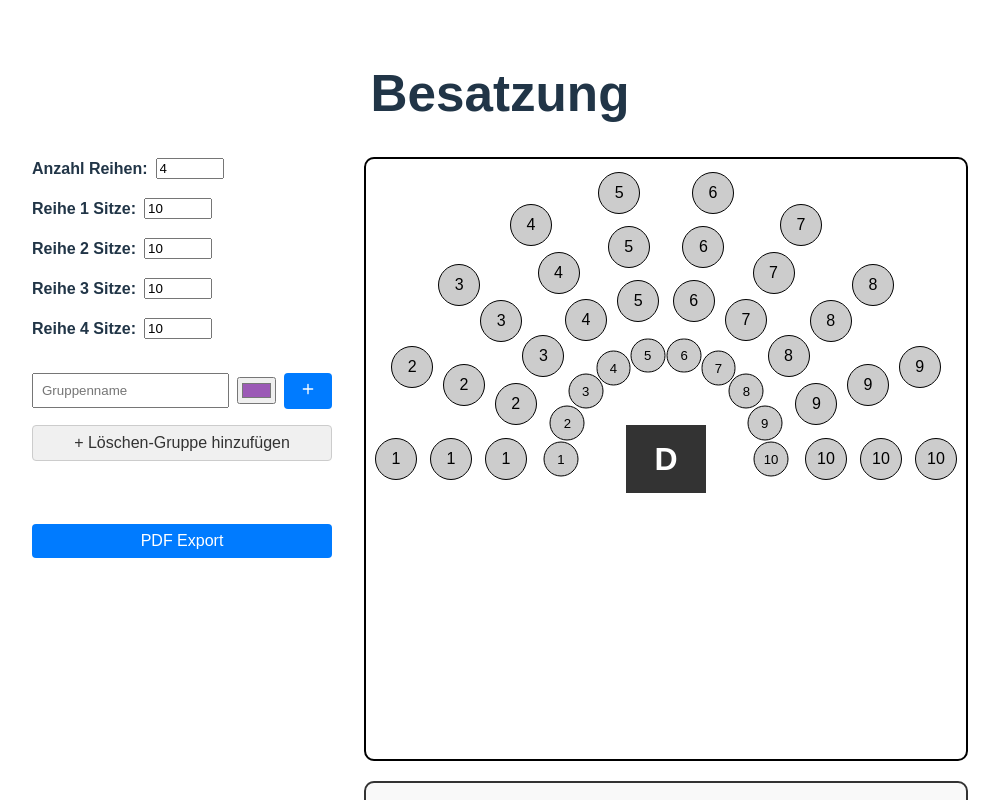
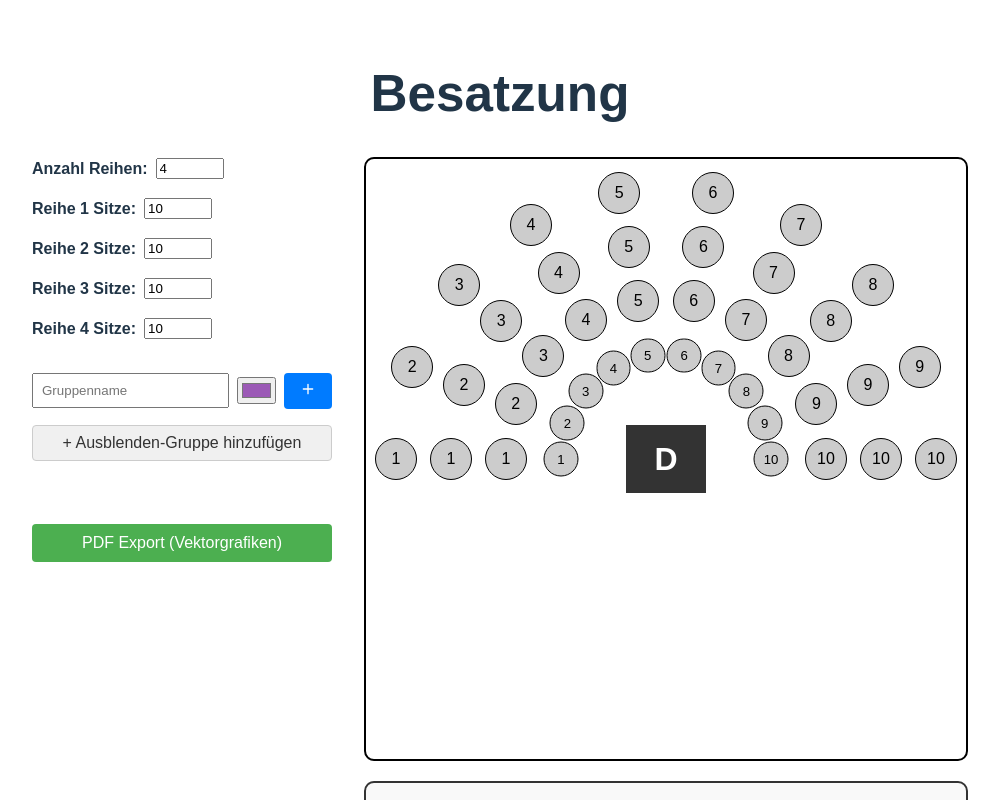
Before and after one commit to Swisscoder77/orchestra-seats, a React (Vite) app in the folder my-react-app/: page / in a window 1280 px wide. Shown: the top 800 px of the page, without its empty margins (140-1139 px from the left). Built offline with nearby package versions, Linux system fonts and the light colour scheme.

Commit message:
PDF-Export

```diff
--- a/my-react-app/src/App.jsx
+++ b/my-react-app/src/App.jsx
@@ -1,12 +1,9 @@
 import { useState, useRef, useEffect } from 'react';
-import html2canvas from 'html2canvas';
 import jsPDF from 'jspdf';
 import './App.css';
 
 function darkenColor(color, amount = 0.3) {
-  // Remove # if present
   color = color.replace('#', '');
-  // Parse r, g, b values
   const num = parseInt(color, 16);
   const amt = Math.round(2.55 * amount * 100);
   const R = (num >> 16) - amt;
@@ -50,14 +47,14 @@ function App() {
   const predefinedColors = ['#E74C3C', '#3498DB', '#2ECC71', '#F39C12', '#9B59B6', '#1ABC9C', '#E67E22', '#34495E', '#F1C40F', '#E91E63'];
 
   useEffect(() => {
-    const usedColors = groups.filter(g => g.name !== "Löschen").map(g => g.color);
+    const usedColors = groups.filter(g => g.name !== "Ausblenden").map(g => g.color);
     const availableColors = predefinedColors.filter(c => !usedColors.includes(c));
     const randomColor = availableColors.length > 0 ? availableColors[Math.floor(Math.random() * availableColors.length)] : predefinedColors[Math.floor(Math.random() * predefinedColors.length)];
     setNewGroupColor(randomColor);
   }, [groups]);
 
   const addGroup = () => {
-    if (newGroupName.trim() && newGroupName.trim() !== "Löschen") {
+    if (newGroupName.trim() && newGroupName.trim() !== "Ausblenden") {
       setGroups([...groups, { name: newGroupName, color: newGroupColor, seats: new Set() }]);
       setNewGroupName('');
       setNewGroupColor('#FF6B6B');
@@ -71,14 +68,14 @@ function App() {
   };
 
   const startEditGroup = (index) => {
-    if (groups[index].name !== "Löschen") {
+    if (groups[index].name !== "Ausblenden") {
       setEditingGroup(index);
       setEditName(groups[index].name);
     }
   };
 
   const saveEditGroup = () => {
-    if (editName.trim() && editName.trim() !== "Löschen") {
+    if (editName.trim() && editName.trim() !== "Ausblenden") {
       setGroups(groups.map((g, i) => i === editingGroup ? { ...g, name: editName } : g));
     }
     setEditingGroup(null);
@@ -91,26 +88,21 @@ function App() {
     const seatId = `${rowIndex}-${seatIndex}`;
     const selectedGroupData = groups[selectedGroup];
 
-    // Wenn die Lösch-Gruppe ausgewählt ist
-    if (selectedGroupData.name === "Löschen") {
-      // Entferne den Sitz aus allen FARB-Gruppen und füge ihn zur Lösch-Gruppe hinzu
+    if (selectedGroupData.name === "Ausblenden") {
       setGroups(groups.map(g => {
         const newSeats = new Set(g.seats);
-        if (g.name === "Löschen") {
-          // Zur Lösch-Gruppe hinzufügen
+        if (g.name === "Ausblenden") {
           if (newSeats.has(seatId)) {
-            newSeats.delete(seatId); // Entfernen, wenn schon drin
+            newSeats.delete(seatId);
           } else {
-            newSeats.add(seatId); // Hinzufügen, wenn nicht drin
+            newSeats.add(seatId);
           }
         } else {
-          // Aus allen anderen Gruppen entfernen
           newSeats.delete(seatId);
         }
         return { ...g, seats: newSeats };
       }));
     } else {
-      // Normales Verhalten für FARB-Gruppen
       setGroups(groups.map((g, i) => {
         const newSeats = new Set(g.seats);
         if (i === selectedGroup) {
@@ -118,8 +110,7 @@ function App() {
             newSeats.delete(seatId);
           } else {
             newSeats.add(seatId);
-            // Wenn zu einer Farb-Gruppe hinzugefügt, aus Lösch-Gruppe entfernen
-            const deleteGroup = groups.find(g => g.name === "Löschen");
+            const deleteGroup = groups.find(g => g.name === "Ausblenden");
             if (deleteGroup) {
               const deleteIndex = groups.indexOf(deleteGroup);
               if (deleteIndex !== -1 && deleteIndex !== selectedGroup) {
@@ -129,8 +120,7 @@ function App() {
               }
             }
           }
-        } else if (g.name !== "Löschen") {
-          // Remove from other color groups (but not from delete group)
+        } else if (g.name !== "Ausblenden") {
           newSeats.delete(seatId);
         }
         return { ...g, seats: newSeats };
@@ -143,38 +133,210 @@ function App() {
   const minRadius = 50;
   const seatSize = Math.max(20, 40 - Math.max(0, numRows - 4) * 2);
 
-  const exportToPDF = async () => {
-    const element = layoutRef.current;
-    const canvas = await html2canvas(element);
-    const imgData = canvas.toDataURL('image/png');
-    const pdf = new jsPDF('landscape'); // landscape for lengthwise printing
-    const imgWidth = 297; // A4 landscape width in mm
-    const pageHeight = 210; // A4 landscape height in mm
-    const imgHeight = (canvas.height * imgWidth) / canvas.width;
-    let heightLeft = imgHeight;
-    let position = 0;
+const exportToPDF = () => {
+  const pdf = new jsPDF('landscape', 'mm', 'a4');
+  const pageWidth = 297;
+  const pageHeight = 210;
+  const margin = 15;
+  const contentWidth = pageWidth - 2 * margin;
 
-    pdf.addImage(imgData, 'PNG', 0, position, imgWidth, imgHeight);
-    heightLeft -= pageHeight;
+  // Berechne Sitzplan Skalierung
+  const stageCenterX = pageWidth / 2;
+  const stageCenterY = pageHeight / 2 + 40;
+  const pdfStageSize = contentWidth;
+  const pdfScale = pdfStageSize / stageSize;
+  const pdfSeatSize = seatSize * pdfScale;
 
-    while (heightLeft >= 0) {
-      position = heightLeft - imgHeight;
-      pdf.addPage();
-      pdf.addImage(imgData, 'PNG', 0, position, imgWidth, imgHeight);
-      heightLeft -= pageHeight;
+  // Zeichne Halbkreis für Sitzreihen
+  pdf.setDrawColor(200, 200, 200);
+  pdf.setLineWidth(0.2);
+  const pdfMaxRadius = (maxRadius * pdfScale);
+  const pdfMinRadius = (minRadius * pdfScale);
+
+  pdf.setDrawColor(255, 255, 255)
+  for (let i = 0; i < numRows; i++) {
+    const step = (pdfMaxRadius - pdfMinRadius) / numRows;
+    const radius = pdfMinRadius + (i + 1) * step;
+    pdf.circle(stageCenterX, stageCenterY, radius, 'S');
+  }
+  pdf.setDrawColor(200, 200, 200);
+
+  // Zeichne Sitze als Vektoren
+  Array.from({ length: numRows }).forEach((_, rowIndex) => {
+    const seats = seatsPerRow[rowIndex];
+    const step = (maxRadius - minRadius) / numRows;
+    const radius = minRadius + (rowIndex + 1) * step;
+    const angles = [];
+
+    for (let i = 0; i < seats; i++) {
+      angles.push(-90 + (180 / (seats - 1 || 1)) * i);
     }
 
-    pdf.save('orchestra-seats.pdf');
+    angles.forEach((angle, seatIndex) => {
+      const rad = (angle * Math.PI) / 180;
+      const x = radius * Math.sin(rad) * pdfScale;
+      const y = -radius * Math.cos(rad) * pdfScale;
+
+      const seatId = `${rowIndex}-${seatIndex}`;
+      const groupForSeat = groups.find(g => g.seats.has(seatId));
+      const isDeleteGroupSeat = groupForSeat?.name === "Ausblenden";
+      const isColorGroupSeat = groupForSeat && groupForSeat.name !== "Ausblenden";
+
+      // Bestimme Farben
+      let fillColor = isDeleteGroupSeat ? [255, 255, 255] :
+                      isColorGroupSeat ? hexToRgb(groupForSeat.color) :
+                      [204, 204, 204];
+
+      let borderColor = isDeleteGroupSeat ? [255, 255, 255] :
+                        isColorGroupSeat ? hexToRgb(darkenColor(groupForSeat.color)) :
+                        [0, 0, 0];
+
+      // Zeichne Sitz
+      pdf.setFillColor(fillColor[0], fillColor[1], fillColor[2]);
+      pdf.setDrawColor(borderColor[0], borderColor[1], borderColor[2]);
+      pdf.circle(stageCenterX + x, stageCenterY + y, pdfSeatSize/2, 'FD');
+
+      // Sitznummer oder Gruppencode
+      pdf.setTextColor(0, 0, 0);
+      pdf.setFontSize(pdfSeatSize);
+      const label = isDeleteGroupSeat ? "" :
+                    groupForSeat ? groupForSeat.name.substring(0, 3) :
+                    (seatIndex + 1).toString();
+
+      if (label) {
+        pdf.text(label, stageCenterX + x, stageCenterY + y, { align: 'center', baseline: 'middle' });
+      }
+    });
+  });
+
+  // ZEICHNE DIRIGENTENPLATZ - KORRIGIERT
+  pdf.setFillColor(100, 100, 100);
+  pdf.setDrawColor(50, 50, 50);
+
+  // Position für Dirigenten - unter den Sitzreihen
+  const conductorWidth = pdfSeatSize * 2;
+  const conductorHeight = pdfSeatSize * 1.7;
+  const conductorX = pageWidth / 2;
+  const conductorY = pageHeight/2 + 26; // 10mm Abstand unter den Sitzen
+
+  // Rechteck für Dirigentenplatz
+  pdf.rect(
+    conductorX - conductorWidth/2,
+    conductorY,
+    conductorWidth,
+    conductorHeight,
+    'FD'
+  );
+
+  // "D" für Dirigent
+  pdf.setTextColor(255, 255, 255);
+  pdf.setFontSize(pdfSeatSize * 3);
+  pdf.text('D', conductorX, conductorY + conductorHeight/2, {
+    align: 'center',
+    baseline: 'middle'
+  });
+
+
+    // Legende rechts
+    let legendX = margin;
+    let legendY = pageHeight*0.8 + 16;
+
+    // Stühle pro Reihe Tabelle
+    pdf.setFontSize(12);
+    pdf.setTextColor(60, 60, 60);
+    pdf.text('Stühle pro Reihe:', legendX, legendY);
+    pdf.line(legendX, legendY -8, pageWidth - margin, legendY -8);
+    legendY += 8;
+
+    const tableColWidth = 15;
+    const activeSeats = getActiveSeatsPerRow();
+
+    // Tabellenkopf
+    pdf.setFontSize(10);
+    pdf.setTextColor(100, 100, 100);
+    pdf.text('Reihe', legendX, legendY);
+    for (let i = 0; i < numRows; i++) {
+      pdf.text((i + 1).toString(), legendX + 20 + i * tableColWidth, legendY);
+    }
+    legendY += 6;
+
+    // Aktive Stühle Zeile
+    pdf.setFontSize(10);
+    pdf.setTextColor(100, 100, 100);
+    pdf.text('Aktive', legendX, legendY);
+    activeSeats.forEach((seats, i) => {
+      pdf.text(seats.toString(), legendX + 20 + i * tableColWidth, legendY);
+    });
+    legendX += 90;
+    legendY -= 16;
+
+    // Farb-Gruppen
+    let groupsDrawn = 0;
+    let currentColumnX = legendX;
+
+    otherGroups.forEach((group, index) => {
+      const color = hexToRgb(group.color);
+
+      // Zeichne Gruppe an aktueller Position
+      drawLegendItem(pdf, currentColumnX, legendY, color, group.name, group.seats.size, false);
+
+      groupsDrawn++;
+      legendY += 7; // Eine Zeile nach unten
+
+      // Nach 3 Gruppen: Neue Spalte beginnen
+      if (groupsDrawn % 3 === 0) {
+        currentColumnX += 35; // 20mm nach rechts
+        legendY = legendY - 21; // Zurück zum Anfang (3 * 7mm = 21mm)
+      }
+    });
+
+    // Für weitere Elemente: legendX auf die nächste freie Position setzen
+    legendX = currentColumnX + 20;
+    // legendY auf die tiefste Position setzen
+    if (otherGroups.length % 3 !== 0) {
+      legendY = legendY + (3 - (otherGroups.length % 3)) * 7;
+    }
+
+    // Fußzeile
+    pdf.setFontSize(8);
+    pdf.setTextColor(150, 150, 150);
+    //pdf.text('Generiert mit Besatzung App', pageWidth / 2, pageHeight - 5, { align: 'center' });
+    pdf.save('orchester-sitzplan.pdf');
   };
+
+  // Hilfsfunktion für Hex zu RGB
+  const hexToRgb = (hex) => {
+    hex = hex.replace('#', '');
+    const r = parseInt(hex.substring(0, 2), 16);
+    const g = parseInt(hex.substring(2, 4), 16);
+    const b = parseInt(hex.substring(4, 6), 16);
+    return [r, g, b];
+  };
+
+  // Hilfsfunktion für Legenden-Einträge
+  const drawLegendItem = (pdf, x, y, color, name, count, isDelete) => {
+    // Farbkästchen
+    pdf.setFillColor(color[0], color[1], color[2]);
+    pdf.setDrawColor(isDelete ? 150 : Math.max(0, color[0] - 50),
+                    isDelete ? 150 : Math.max(0, color[1] - 50),
+                    isDelete ? 150 : Math.max(0, color[2] - 50));
+    pdf.rect(x, y - 2, 4, 4, 'FD');
+
+    // Text
+    pdf.setTextColor(isDelete ? 100 : 40,
+                    isDelete ? 100 : 40,
+                    isDelete ? 100 : 40);
+    pdf.setFont(undefined, isDelete ? 'italic' : 'normal');
+    pdf.text(`${name} (${count})`, x + 7, y);
+};
 
   // Funktion zum Zählen der gelöschten Sitze pro Reihe
   const getDeletedSeatsPerRow = () => {
-    const deleteGroupObj = groups.find(g => g.name === "Löschen");
+    const deleteGroupObj = groups.find(g => g.name === "Ausblenden");
     if (!deleteGroupObj) return new Array(numRows).fill(0);
 
     const deletedPerRow = new Array(numRows).fill(0);
 
-    // Zähle gelöschte Sitze pro Reihe
     deleteGroupObj.seats.forEach(seatId => {
       const [rowIndex] = seatId.split('-').map(Number);
       if (rowIndex >= 0 && rowIndex < numRows) {
@@ -197,8 +359,8 @@ function App() {
   };
 
   // Trenne die Lösch-Gruppe von anderen Gruppen
-  const deleteGroupObj = groups.find(g => g.name === "Löschen");
-  const otherGroups = groups.filter(g => g.name !== "Löschen");
+  const deleteGroupObj = groups.find(g => g.name === "Ausblenden");
+  const otherGroups = groups.filter(g => g.name !== "Ausblenden");
   const activeSeatsPerRow = getActiveSeatsPerRow();
   const deletedSeatsPerRow = getDeletedSeatsPerRow();
 
@@ -249,17 +411,9 @@ function App() {
               </button>
             </div>
 
-            {/* Lösch-Gruppe immer zuoberst */}
             {deleteGroupObj && (
               <div className={`group-item ${selectedGroup === groups.indexOf(deleteGroupObj) ? 'selected' : ''}`} style={{marginBottom: '15px', border: '2px solid #ccc'}}>
-                <span
-                  style={{
-                    color: '#666',
-                    fontStyle: 'italic'
-                  }}
-                >
-                  Löschen
-                </span>
+                <span style={{ color: '#666', fontStyle: 'italic' }}>Ausblenden</span>
                 <button onClick={() => {
                   const deleteIndex = groups.indexOf(deleteGroupObj);
                   setSelectedGroup(selectedGroup === deleteIndex ? null : deleteIndex);
@@ -272,11 +426,10 @@ function App() {
               </div>
             )}
 
-            {/* "Löschen" Gruppe Button nur wenn nicht existiert */}
             {!deleteGroupObj && (
               <button
                 onClick={() => {
-                  setGroups([{ name: "Löschen", color: "#ffffff", seats: new Set() }, ...groups]);
+                  setGroups([{ name: "Ausblenden", color: "#ffffff", seats: new Set() }, ...groups]);
                 }}
                 style={{
                   marginBottom: '15px',
@@ -285,11 +438,10 @@ function App() {
                   border: '1px solid #ccc'
                 }}
               >
-                + Löschen-Gruppe hinzufügen
+                + Ausblenden-Gruppe hinzufügen
               </button>
             )}
 
-            {/* Andere Gruppen */}
             <div className="groups-list">
               {otherGroups.map((group, index) => {
                 const originalIndex = groups.findIndex(g => g === group);
@@ -306,10 +458,7 @@ function App() {
                       />
                     ) : (
                       <>
-                        <span
-                          style={{ color: group.color }}
-                          onClick={() => startEditGroup(originalIndex)}
-                        >
+                        <span style={{ color: group.color }} onClick={() => startEditGroup(originalIndex)}>
                           {group.name}
                         </span>
                         <input
@@ -335,7 +484,9 @@ function App() {
                 );
               })}
             </div>
-            <button onClick={exportToPDF}>PDF Export</button>
+            <button onClick={exportToPDF} style={{ backgroundColor: '#4CAF50', color: 'white', padding: '10px 15px' }}>
+              PDF Export (Vektorgrafiken)
+            </button>
           </div>
         </div>
         <div className="layout" ref={layoutRef}>
@@ -349,7 +500,7 @@ function App() {
               const arcDistance = radius * deltaThetaRad;
               let rowSeatSize = seatSize;
               if (arcDistance <= seatSize) {
-                rowSeatSize = arcDistance * 0.9; // reduce to 90% of arc distance to avoid touching
+                rowSeatSize = arcDistance * 0.9;
               }
               const angles = [];
               for (let i = 0; i < seats; i++) {
@@ -364,24 +515,22 @@ function App() {
 
                     const seatId = `${rowIndex}-${seatIndex}`;
                     const groupForSeat = groups.find(g => g.seats.has(seatId));
-                    const isDeleteGroupSelected = selectedGroup !== null && groups[selectedGroup]?.name === "Löschen";
-                    const isDeleteGroupSeat = groupForSeat?.name === "Löschen";
-                    const isColorGroupSeat = groupForSeat && groupForSeat.name !== "Löschen";
+                    const isDeleteGroupSelected = selectedGroup !== null && groups[selectedGroup]?.name === "Ausblenden";
+                    const isDeleteGroupSeat = groupForSeat?.name === "Ausblenden";
+                    const isColorGroupSeat = groupForSeat && groupForSeat.name !== "Ausblenden";
 
-                    // Bestimme die Hintergrundfarbe
-                    let backgroundColor = '#ccc'; // Standard grau
+                    let backgroundColor = '#ccc';
                     if (isDeleteGroupSeat) {
-                      backgroundColor = '#ffffff'; // Weiß für Lösch-Gruppe
+                      backgroundColor = '#ffffff';
                     } else if (isColorGroupSeat) {
-                      backgroundColor = groupForSeat.color; // Gruppenfarbe für Farb-Gruppen
+                      backgroundColor = groupForSeat.color;
                     }
 
-                    // Bestimme die Randfarbe
-                    let borderColor = '#000'; // Standard schwarz
+                    let borderColor = '#000';
                     if (isDeleteGroupSeat) {
-                      borderColor = '#ccc'; // Hellgrauer Rand für Lösch-Gruppe
+                      borderColor = '#ccc';
                     } else if (isColorGroupSeat) {
-                      borderColor = darkenColor(groupForSeat.color); // Abgedunkelte Gruppenfarbe
+                      borderColor = darkenColor(groupForSeat.color);
                     }
 
                     return (
@@ -397,7 +546,6 @@ function App() {
                           height: rowSeatSize,
                           fontSize: rowSeatSize / 2.5,
                           fontWeight: '500',
-                          // Spezielle Styling für Löschen-Gruppe
                           color: isDeleteGroupSeat ? '#ffffff' : '#000',
                           opacity: isDeleteGroupSeat && !isDeleteGroupSelected ? 0 : 1,
                           cursor: isDeleteGroupSelected ? 'pointer' : 'default',
@@ -406,7 +554,6 @@ function App() {
                       >
                         {(() => {
                           if (isDeleteGroupSeat) {
-                            // Für Löschen-Gruppe: Leerer Text im Normalzustand
                             return isDeleteGroupSelected ? "X" : "";
                           }
                           return groupForSeat ? groupForSeat.name.substring(0, 3) : seatIndex + 1;
@@ -431,11 +578,10 @@ function App() {
                       <td key={index}>{index + 1}</td>
                     ))}
                   </tr>
-
                   <tr style={{ fontWeight: 'bold' }}>
                     <td>Anzahl Stühle:</td>
                     {activeSeatsPerRow.map((active, index) => (
-                      <td key={index} >{active}</td>
+                      <td key={index}>{active}</td>
                     ))}
                   </tr>
                 </tbody>
@@ -445,14 +591,8 @@ function App() {
               <h4>Gruppen:</h4>
               {deleteGroupObj && (
                 <div className="legend-group">
-                  <div
-                    className="color-box"
-                    style={{
-                      backgroundColor: '#ffffff',
-                      border: '1px solid #ccc'
-                    }}
-                  ></div>
-                  <span style={{ fontStyle: 'italic' }}>Löschen</span>
+                  <div className="color-box" style={{ backgroundColor: '#ffffff', border: '1px solid #ccc' }}></div>
+                  <span style={{ fontStyle: 'italic' }}>Ausblenden</span>
                   <span style={{ marginLeft: '10px', color: '#666', fontSize: '0.9em' }}>
                     ({deleteGroupObj.seats.size} Sitze)
                   </span>
@@ -462,13 +602,7 @@ function App() {
                 const originalIndex = groups.findIndex(g => g === group);
                 return (
                   <div key={originalIndex} className="legend-group">
-                    <div
-                      className="color-box"
-                      style={{
-                        backgroundColor: group.color,
-                        border: 'none'
-                      }}
-                    ></div>
+                    <div className="color-box" style={{ backgroundColor: group.color, border: 'none' }}></div>
                     <span>{group.name}</span>
                     <span style={{ marginLeft: '10px', color: '#666', fontSize: '0.9em' }}>
                       ({group.seats.size} Sitze)
```
